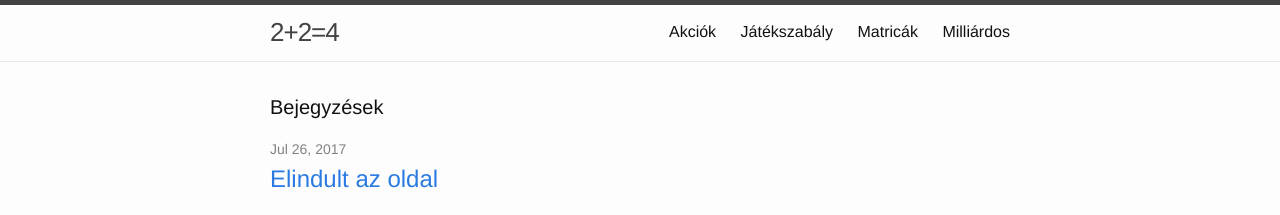
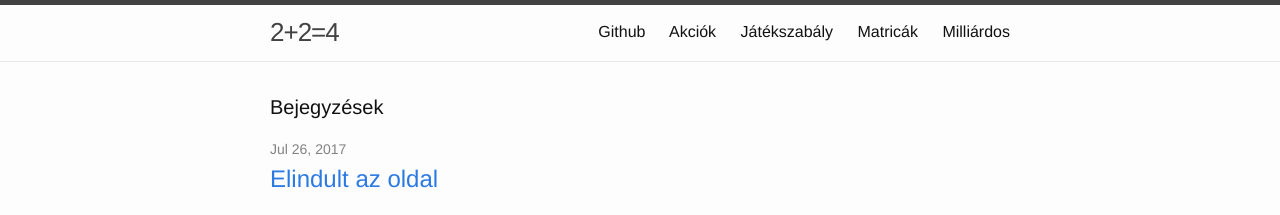
Before and after one commit to 2m2a4/2m2a4.github.io, a Jekyll site: the page built from index.md, in a window 1280 px wide. Shown: the top 215 px of the page. Built offline with Jekyll 4.4.1, drawn with Linux system fonts in a browser that asks for light colours.

Commit message:
Miniscule improvements
* Added title to milliardos.
* Added direct Github link to site-nav.

```diff
--- a/_includes/header.html
+++ b/_includes/header.html
@@ -19,6 +19,7 @@
         </label>
 
         <div class="trigger">
+          <a class="page-link" href="https://github.com/doktordroid/2meg2az4">Github</a>
           {% for path in page_paths %}
             {% assign my_page = site.pages | where: "path", path | first %}
             {% if my_page.title %}
--- a/milliardos.html
+++ b/milliardos.html
@@ -7,6 +7,7 @@ permalink: /milliardos/
 
 <head>
   <meta charset="UTF-8">
+  <title>Milliárdos</title>
   <link href="https://fonts.googleapis.com/css?family=Asap" rel="stylesheet">
   <style media="screen">
     html {
```
